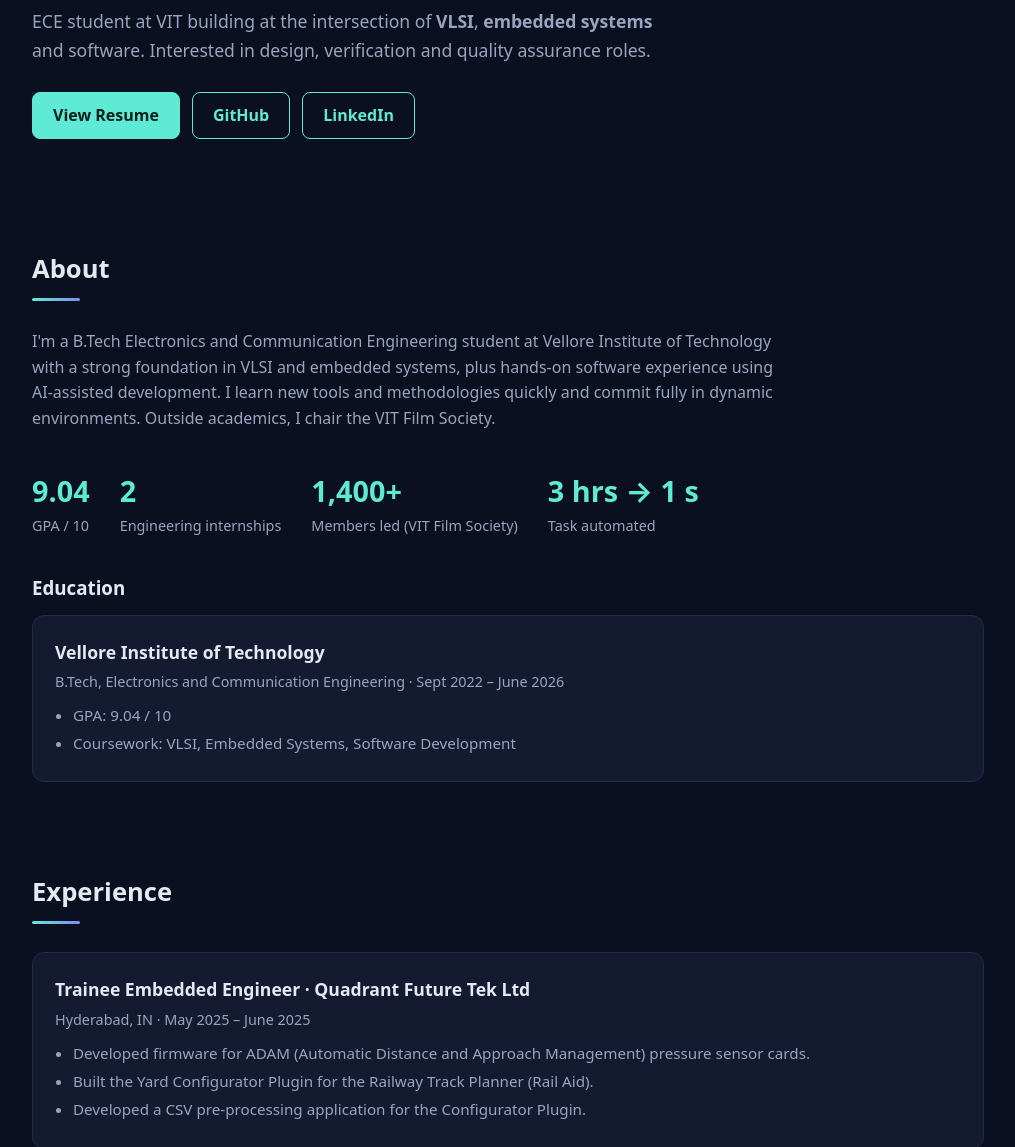
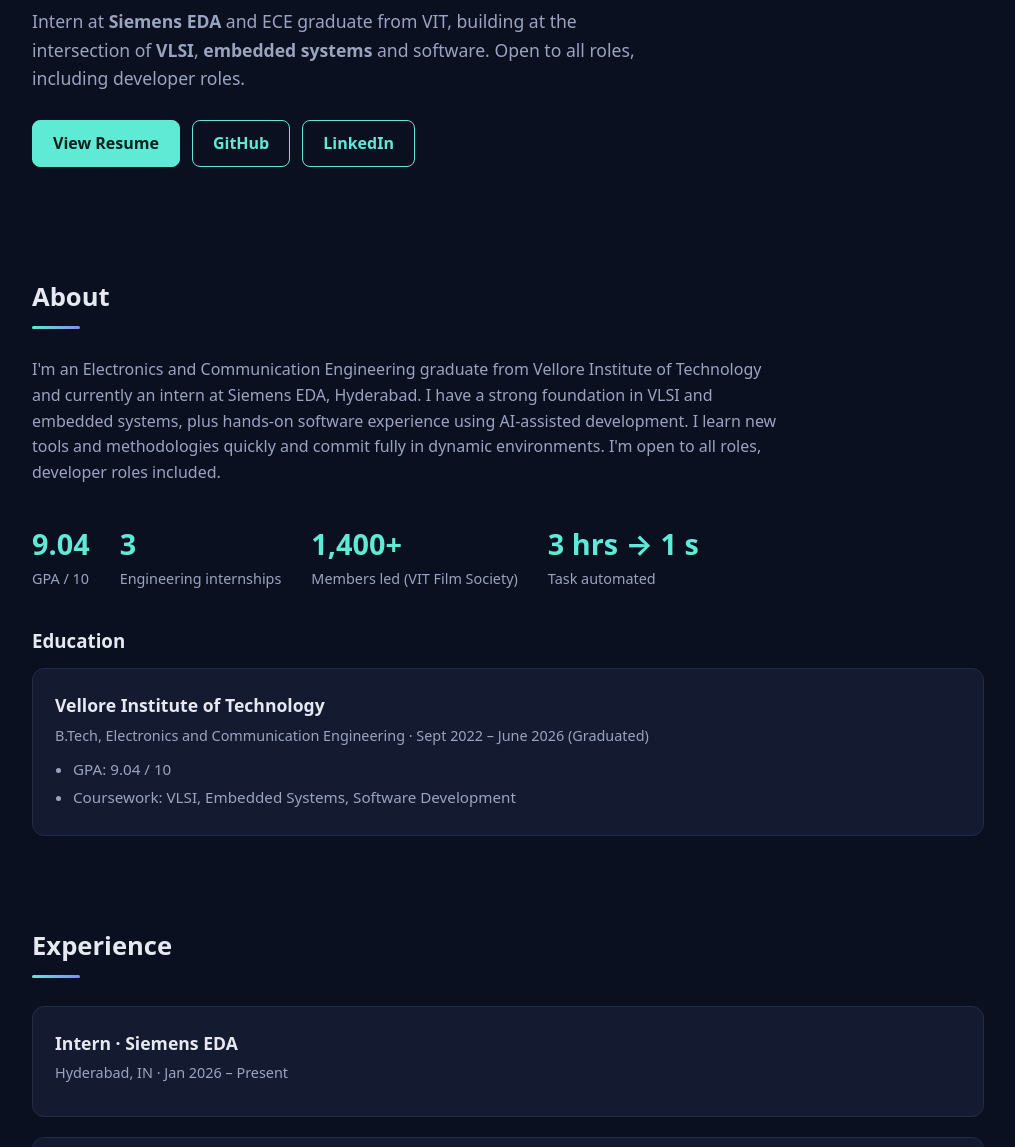
Before and after one commit to SaiSravanKamisetty/SaiSravanKamisetty.github.io, a plain HTML site: page index.html in a window 1280 px wide. Shown: the part 263-1410 px from the top of the page, without its empty margins (132-1147 px from the left). Drawn offline with Linux system fonts and the light colour scheme.

Commit message:
Add Siemens EDA internship, update positioning

```diff
--- a/index.html
+++ b/index.html
@@ -4,7 +4,7 @@
 <meta charset="UTF-8">
 <meta name="viewport" content="width=device-width, initial-scale=1">
 <title>Kamisetty Sai Sravan | VLSI & Embedded Systems</title>
-<meta name="description" content="Portfolio of Kamisetty Sai Sravan: ECE student at VIT focused on VLSI, embedded systems, and verification.">
+<meta name="description" content="Portfolio of Kamisetty Sai Sravan: Electronics and Communication Engineering graduate and Intern at Siemens EDA, working across VLSI, embedded systems and software.">
 <style>
 :root{--bg:#0b1020;--card:#141b30;--text:#e6e9f2;--muted:#9aa4bf;--accent:#5eead4;--accent2:#818cf8;--border:#232c47}
 *{box-sizing:border-box;margin:0;padding:0}
@@ -66,7 +66,7 @@ footer{text-align:center;color:var(--muted);font-size:.85rem;padding:24px;border
 <section class="hero" id="top">
   <small>HELLO, I'M</small>
   <h1>Kamisetty <span>Sai Sravan</span></h1>
-  <p>ECE student at VIT building at the intersection of <b>VLSI</b>, <b>embedded systems</b> and software. Interested in design, verification and quality assurance roles.</p>
+  <p>Intern at <b>Siemens EDA</b> and ECE graduate from VIT, building at the intersection of <b>VLSI</b>, <b>embedded systems</b> and software. Open to all roles, including developer roles.</p>
   <div class="btns">
     <a class="btn primary" href="resume.pdf" target="_blank" rel="noopener">View Resume</a>
     <a class="btn" href="https://github.com/SaiSravanKamisetty" target="_blank" rel="noopener">GitHub</a>
@@ -76,23 +76,27 @@ footer{text-align:center;color:var(--muted);font-size:.85rem;padding:24px;border
 
 <section id="about">
   <h2>About</h2>
-  <p style="color:var(--muted);max-width:760px">I'm a B.Tech Electronics and Communication Engineering student at Vellore Institute of Technology with a strong foundation in VLSI and embedded systems, plus hands-on software experience using AI-assisted development. I learn new tools and methodologies quickly and commit fully in dynamic environments. Outside academics, I chair the VIT Film Society.</p>
+  <p style="color:var(--muted);max-width:760px">I'm an Electronics and Communication Engineering graduate from Vellore Institute of Technology and currently an intern at Siemens EDA, Hyderabad. I have a strong foundation in VLSI and embedded systems, plus hands-on software experience using AI-assisted development. I learn new tools and methodologies quickly and commit fully in dynamic environments. I'm open to all roles, developer roles included.</p>
   <div class="stats">
     <div><b>9.04</b>GPA / 10</div>
-    <div><b>2</b>Engineering internships</div>
+    <div><b>3</b>Engineering internships</div>
     <div><b>1,400+</b>Members led (VIT Film Society)</div>
     <div><b>3 hrs → 1 s</b>Task automated</div>
   </div>
   <h3 style="margin:36px 0 12px">Education</h3>
   <div class="card">
     <h3>Vellore Institute of Technology</h3>
-    <div class="meta">B.Tech, Electronics and Communication Engineering · Sept 2022 – June 2026</div>
+    <div class="meta">B.Tech, Electronics and Communication Engineering · Sept 2022 – June 2026 (Graduated)</div>
     <ul><li>GPA: 9.04 / 10</li><li>Coursework: VLSI, Embedded Systems, Software Development</li></ul>
   </div>
 </section>
 
 <section id="experience" class="timeline">
   <h2>Experience</h2>
+  <div class="card">
+    <h3>Intern · Siemens EDA</h3>
+    <div class="meta">Hyderabad, IN · Jan 2026 – Present</div>
+  </div>
   <div class="card">
     <h3>Trainee Embedded Engineer · Quadrant Future Tek Ltd</h3>
     <div class="meta">Hyderabad, IN · May 2025 – June 2025</div>
@@ -170,7 +174,7 @@ footer{text-align:center;color:var(--muted);font-size:.85rem;padding:24px;border
 
 <section id="contact" class="contact">
   <h2>Get in touch</h2>
-  <p>Open to design, verification, embedded and QA opportunities.</p>
+  <p>Open to all roles: design, verification, embedded and software development.</p>
   <div class="btns">
     <a class="btn primary" href="mailto:leosravan2004@gmail.com">leosravan2004@gmail.com</a>
     <a class="btn" href="https://linkedin.com/in/sai-sravan-kamisetty" target="_blank" rel="noopener">LinkedIn</a>
```
